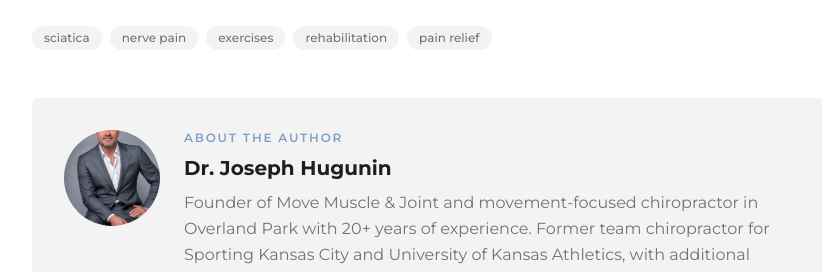
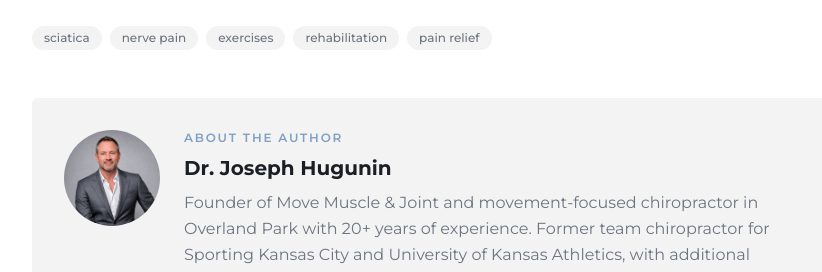
Before and after one commit to movemj/move-muscle-joint-vercel, a Next.js app: page /blog/best-exercises-sciatica-relief in a window 1280 px wide. Shown: the part 7380-7652 px from the top of the page, without its empty margins (192-1014 px from the left). Built offline with nearby package versions, Linux system fonts and the light colour scheme; no server answers.

Commit message:
Fix shared blog author portrait and framing

```diff
--- a/components/blog/author-bio.tsx
+++ b/components/blog/author-bio.tsx
@@ -1,6 +1,6 @@
 import Image from "next/image";
 import Link from "next/link";
-import { SITE, IMAGES } from "@/lib/site-data";
+import { SITE } from "@/lib/site-data";
 import { MapPin, Phone, Mail } from "lucide-react";
 
 interface AuthorBioProps {
@@ -14,10 +14,10 @@ export function AuthorBio({ author }: AuthorBioProps) {
         <div className="shrink-0">
           <div className="relative w-24 h-24 rounded-full overflow-hidden">
             <Image
-              src={IMAGES.provider}
+              src="/images/blog-author-profile.png"
               alt={author}
               fill
-              className="object-cover"
+              className="object-cover object-top"
               sizes="96px"
             />
           </div>
```
Also changed, not shown: public/images/blog-author-profile.png (added).
